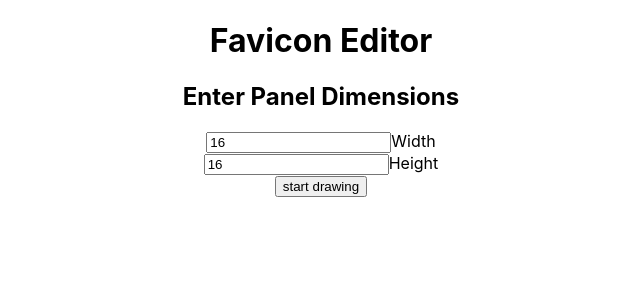
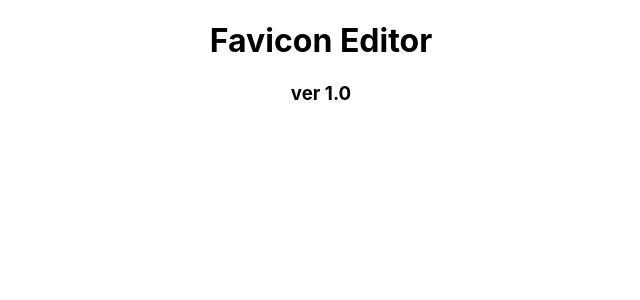
Before and after one commit to JeanPaulAri/favicon-generator, a React (Create React App) app: page / in a window 1280 px wide. Shown: the top 300 px of the page, without its empty margins (319-959 px from the left). Built offline with nearby package versions, Linux system fonts and the light colour scheme.

Commit message:
adding function return value (html div container)

```diff
--- a/src/Components/Pixel-editor.jsx
+++ b/src/Components/Pixel-editor.jsx
@@ -1,77 +1,24 @@
-import React, {useState} from "react";
+import React from "react";
 import "../Styles/Pixel-editor.scss"
-import {CirclePicker} from "react-color";
-import DrawingPanel from "./DrawingPanel";
 
 
 export default function PixelEditor(){
-    const [panelWidth, setPanelWidth] = useState(16);
-    const [panelHeight, setPanelHeight] = useState(16);
-    const [hideOptions, setHideOptions] = useState(false);
-    const [hideDrawingPanel, setHideDrawingPanel] = useState(true);
-    const [buttonText, setButtonText] = useState("start drawing");
-    const [selectedColor, setColor] = useState("#f44336");
 
-    function initializeDrawingPanel() {
-        setHideOptions(!hideOptions);
-        setHideDrawingPanel(!hideDrawingPanel);
+    return(
 
-        buttonText === "start drawing"
-            ? setButtonText("new draw")
-            : setButtonText("start drawing");
-    }
+      <div id="PixelEditor">
+          <h1>Favicon Editor</h1>
+          <h3>ver 1.0</h3>
 
-    function changeColor(color) {
-        setColor(color.hex);
-    }
 
-    return (
-        <div id="editor">
-            <h1>Favicon Editor</h1>
-            {hideDrawingPanel && <h2>Enter Panel Dimensions</h2>}
-            {hideDrawingPanel && (
-                <div id="options">
-                    <div className="option">
-                        <input
-                            type="number"
-                            className="panelInput"
-                            defaultValue={panelWidth}
-                            onChange={(e) => {
-                                setPanelWidth(e.target.value);
-                            }}
-                        />
-                        <span>Width</span>
-                    </div>
-                    <div className="option">
-                        <input
-                            type="number"
-                            className="panelInput"
-                            defaultValue={panelHeight}
-                            onChange={(e) => {
-                                setPanelHeight(e.target.value);
-                            }}
-                        />
-                        <span>Height</span>
-                    </div>
-                </div>
-            )}
+          <div id="options">
+              <div className="option">
 
-            <button onClick={initializeDrawingPanel} className="button">
-                {buttonText}
-            </button>
+              </div>
+          </div>
+      </div>
 
-            {hideOptions && (
-                <CirclePicker color={selectedColor} onChangeComplete={changeColor} />
-            )}
-
-            {hideOptions && (
-                <DrawingPanel
-                    width={panelWidth}
-                    height={panelHeight}
-                    selectedColor={selectedColor}
-                />
-            )}
-        </div>
     );
 
+
 }
```
